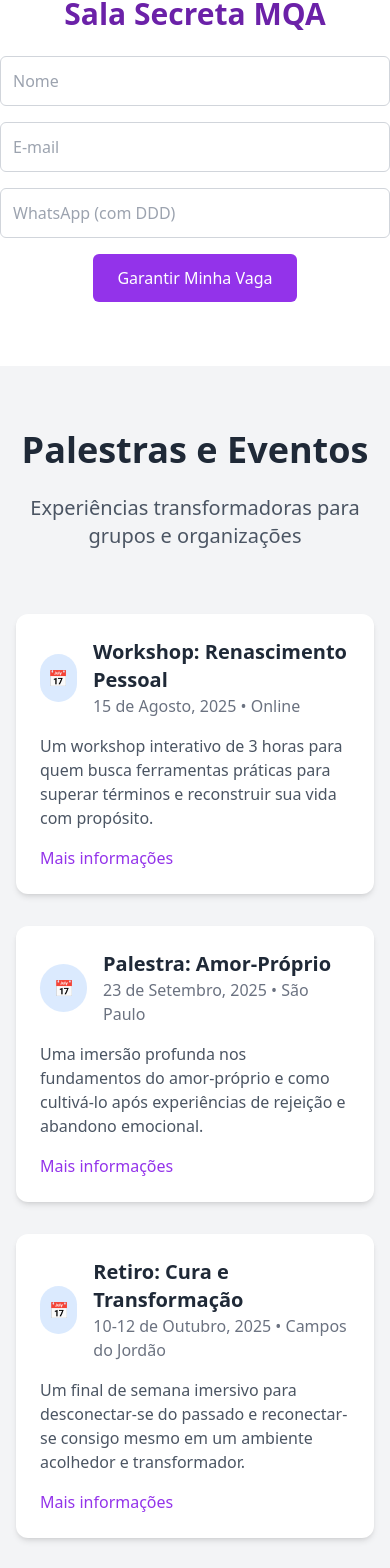
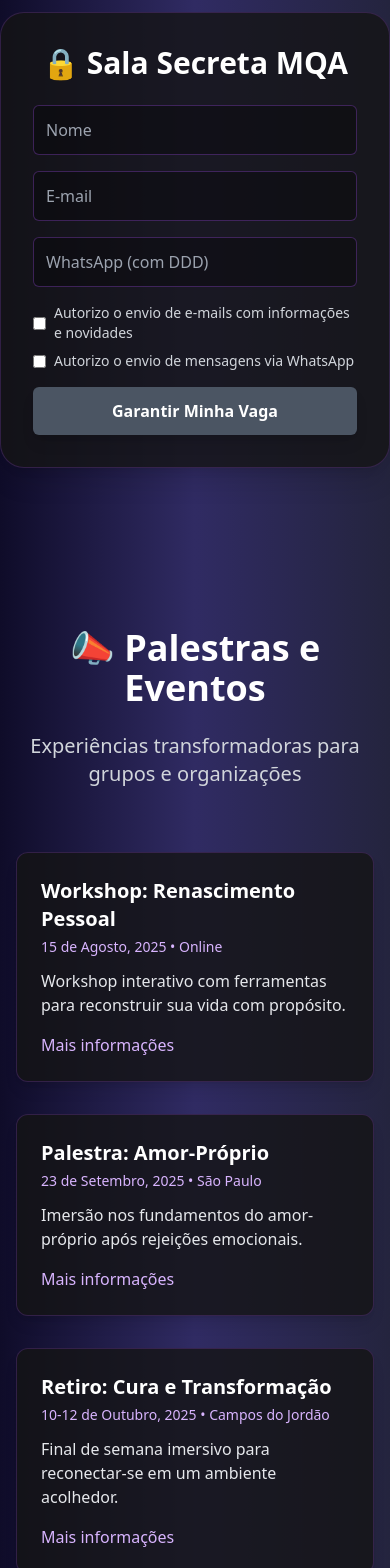
Before and after one commit to MarioAquila01/mqa, a React (Vite) app: page / in a window 390 px wide. Shown: the part 6005-7573 px from the top of the page. Built offline with nearby package versions, Linux system fonts and the light colour scheme.

Commit message:
Atualiza componentes e integra formulário de palestras com API

```diff
--- a/package.json
+++ b/package.json
@@ -11,8 +11,10 @@
   },
   "dependencies": {
     "axios": "^1.10.0",
+    "framer-motion": "^12.23.3",
     "react": "^19.1.0",
     "react-dom": "^19.1.0",
+    "react-icons": "^5.5.0",
     "react-router-dom": "^7.6.3",
     "react-scroll": "^1.9.3"
   },
--- a/src/components/Palestras.jsx
+++ b/src/components/Palestras.jsx
@@ -1,138 +1,163 @@
-// ============================
-// 📄 src/components/Palestras.jsx
-// ============================
-
-import React from 'react';
+import React, { useState } from 'react';
+import { motion } from 'framer-motion';
+import { sendContato } from '../services/api';
 
 const Palestras = () => {
+  const [formData, setFormData] = useState({
+    nome: '',
+    email: '',
+    telefone: '',
+    evento: '',
+    mensagem: ''
+  });
+  const [isSubmitting, setIsSubmitting] = useState(false);
+  const [success, setSuccess] = useState(false);
+  const [error, setError] = useState('');
+
+  const handleChange = (e) => {
+    setFormData({ ...formData, [e.target.name]: e.target.value });
+  };
+
+  const handleSubmit = async (e) => {
+    e.preventDefault();
+    setIsSubmitting(true);
+    setError('');
+    setSuccess(false);
+
+    try {
+      await sendContato(formData);
+      setSuccess(true);
+      setFormData({
+        nome: '',
+        email: '',
+        telefone: '',
+        evento: '',
+        mensagem: ''
+      });
+    } catch (err) {
+      setError('Erro ao enviar mensagem. Tente novamente.');
+    } finally {
+      setIsSubmitting(false);
+    }
+  };
+
   return (
-    <section id="palestras" className="py-16 bg-gray-100">
-      <div className="container mx-auto px-4">
-        <h2 className="text-4xl font-bold text-center mb-6 text-gray-800">Palestras e Eventos</h2>
-        <p className="text-xl text-center text-gray-600 mb-16 max-w-3xl mx-auto">
-          Experiências transformadoras para grupos e organizações
-        </p>
+    <section id="palestras" className="py-20 bg-gradient-to-r from-[#0f0c29] via-[#302b63] to-[#24243e] text-white">
+      <div className="max-w-7xl mx-auto px-4">
+        <motion.div
+          initial={{ opacity: 0, y: 40 }}
+          whileInView={{ opacity: 1, y: 0 }}
+          viewport={{ once: true }}
+          transition={{ duration: 0.8 }}
+        >
+          <h2 className="text-4xl font-bold text-center mb-6">📣 Palestras e Eventos</h2>
+          <p className="text-xl text-center text-gray-300 mb-16 max-w-3xl mx-auto">
+            Experiências transformadoras para grupos e organizações
+          </p>
+        </motion.div>
 
+        {/* Cards de eventos */}
         <div className="grid grid-cols-1 md:grid-cols-2 gap-8 max-w-5xl mx-auto mb-16">
-
-          {/* Evento 1 */}
-          <div className="bg-white p-6 rounded-xl shadow-md">
-            <div className="flex items-center mb-4">
-              <div className="w-12 h-12 bg-blue-100 rounded-full flex items-center justify-center mr-4">
-                📅
-              </div>
-              <div>
-                <h3 className="text-xl font-semibold text-gray-800">Workshop: Renascimento Pessoal</h3>
-                <p className="text-gray-500">15 de Agosto, 2025 • Online</p>
-              </div>
-            </div>
-            <p className="text-gray-600 mb-4">
-              Um workshop interativo de 3 horas para quem busca ferramentas práticas para superar términos e reconstruir sua vida com propósito.
-            </p>
-            <a href="#" className="text-purple-600 font-medium hover:underline flex items-center">
-              <span>Mais informações</span>
-            </a>
-          </div>
-
-          {/* Evento 2 */}
-          <div className="bg-white p-6 rounded-xl shadow-md">
-            <div className="flex items-center mb-4">
-              <div className="w-12 h-12 bg-blue-100 rounded-full flex items-center justify-center mr-4">
-                📅
-              </div>
-              <div>
-                <h3 className="text-xl font-semibold text-gray-800">Palestra: Amor-Próprio</h3>
-                <p className="text-gray-500">23 de Setembro, 2025 • São Paulo</p>
-              </div>
-            </div>
-            <p className="text-gray-600 mb-4">
-              Uma imersão profunda nos fundamentos do amor-próprio e como cultivá-lo após experiências de rejeição e abandono emocional.
-            </p>
-            <a href="#" className="text-purple-600 font-medium hover:underline flex items-center">
-              <span>Mais informações</span>
-            </a>
-          </div>
-
-          {/* Evento 3 */}
-          <div className="bg-white p-6 rounded-xl shadow-md">
-            <div className="flex items-center mb-4">
-              <div className="w-12 h-12 bg-blue-100 rounded-full flex items-center justify-center mr-4">
-                📅
-              </div>
-              <div>
-                <h3 className="text-xl font-semibold text-gray-800">Retiro: Cura e Transformação</h3>
-                <p className="text-gray-500">10-12 de Outubro, 2025 • Campos do Jordão</p>
-              </div>
-            </div>
-            <p className="text-gray-600 mb-4">
-              Um final de semana imersivo para desconectar-se do passado e reconectar-se consigo mesmo em um ambiente acolhedor e transformador.
-            </p>
-            <a href="#" className="text-purple-600 font-medium hover:underline flex items-center">
-              <span>Mais informações</span>
-            </a>
-          </div>
-
-          {/* Evento 4 */}
-          <div className="bg-white p-6 rounded-xl shadow-md">
-            <div className="flex items-center mb-4">
-              <div className="w-12 h-12 bg-blue-100 rounded-full flex items-center justify-center mr-4">
-                📅
-              </div>
-              <div>
-                <h3 className="text-xl font-semibold text-gray-800">Palestra Corporativa</h3>
-                <p className="text-gray-500">Agenda Aberta • Presencial ou Online</p>
-              </div>
-            </div>
-            <p className="text-gray-600 mb-4">
-              Palestras personalizadas para empresas sobre resiliência emocional, inteligência emocional e bem-estar no ambiente de trabalho.
-            </p>
-            <a href="#" className="text-purple-600 font-medium hover:underline flex items-center">
-              <span>Solicitar proposta</span>
-            </a>
-          </div>
-
+          {[
+            {
+              title: 'Workshop: Renascimento Pessoal',
+              date: '15 de Agosto, 2025 • Online',
+              desc: 'Workshop interativo com ferramentas para reconstruir sua vida com propósito.',
+            },
+            {
+              title: 'Palestra: Amor-Próprio',
+              date: '23 de Setembro, 2025 • São Paulo',
+              desc: 'Imersão nos fundamentos do amor-próprio após rejeições emocionais.',
+            },
+            {
+              title: 'Retiro: Cura e Transformação',
+              date: '10-12 de Outubro, 2025 • Campos do Jordão',
+              desc: 'Final de semana imersivo para reconectar-se em um ambiente acolhedor.',
+            },
+            {
+              title: 'Palestra Corporativa',
+              date: 'Agenda Aberta • Presencial ou Online',
+              desc: 'Palestras personalizadas sobre inteligência emocional nas empresas.',
+            }
+          ].map((event, i) => (
+            <motion.div
+              key={i}
+              className="bg-[#151515]/80 border border-purple-500/20 rounded-xl p-6 shadow-lg hover:shadow-purple-500/30 transition"
+              initial={{ opacity: 0, y: 30 }}
+              whileInView={{ opacity: 1, y: 0 }}
+              viewport={{ once: true }}
+              transition={{ delay: i * 0.15, duration: 0.6 }}
+            >
+              <h3 className="text-xl font-semibold mb-1 text-white">{event.title}</h3>
+              <p className="text-sm text-purple-300 mb-3">{event.date}</p>
+              <p className="text-gray-200 mb-4">{event.desc}</p>
+              <a href="#" className="text-purple-300 font-medium hover:underline">Mais informações</a>
+            </motion.div>
+          ))}
         </div>
 
-        {/* Formulário de Interesse */}
-        <div className="max-w-3xl mx-auto bg-white rounded-xl shadow-lg p-8">
-          <h3 className="text-2xl font-semibold text-gray-800 mb-6 text-center">Interesse em um evento?</h3>
-          <form className="grid grid-cols-1 md:grid-cols-2 gap-6">
-            <div>
-              <label className="block text-sm font-medium text-gray-700 mb-1">Nome completo</label>
-              <input type="text" className="w-full px-4 py-3 border border-gray-300 rounded-lg focus:outline-none focus:ring-2 focus:ring-purple-600 focus:border-transparent" required />
-            </div>
+        {/* Formulário de interesse */}
+        <div className="max-w-3xl mx-auto bg-[#151515]/80 border border-purple-500/20 rounded-xl shadow-xl p-8">
+          <h3 className="text-2xl font-semibold text-center text-white mb-6">Interesse em um evento?</h3>
 
-            <div>
-              <label className="block text-sm font-medium text-gray-700 mb-1">E-mail</label>
-              <input type="email" className="w-full px-4 py-3 border border-gray-300 rounded-lg focus:outline-none focus:ring-2 focus:ring-purple-600 focus:border-transparent" required />
-            </div>
-
-            <div>
-              <label className="block text-sm font-medium text-gray-700 mb-1">Telefone</label>
-              <input type="tel" className="w-full px-4 py-3 border border-gray-300 rounded-lg focus:outline-none focus:ring-2 focus:ring-purple-600 focus:border-transparent" />
-            </div>
-
-            <div>
-              <label className="block text-sm font-medium text-gray-700 mb-1">Evento de interesse</label>
-              <select className="w-full px-4 py-3 border border-gray-300 rounded-lg focus:outline-none focus:ring-2 focus:ring-purple-600 focus:border-transparent">
-                <option value="">Selecione um evento</option>
-                <option value="workshop">Workshop: Renascimento Pessoal</option>
-                <option value="palestra">Palestra: Amor-Próprio</option>
-                <option value="retiro">Retiro: Cura e Transformação</option>
-                <option value="corporativo">Palestra Corporativa</option>
-                <option value="outro">Outro</option>
-              </select>
-            </div>
-
-            <div className="md:col-span-2">
-              <label className="block text-sm font-medium text-gray-700 mb-1">Mensagem</label>
-              <textarea rows="4" className="w-full px-4 py-3 border border-gray-300 rounded-lg focus:outline-none focus:ring-2 focus:ring-purple-600 focus:border-transparent"></textarea>
-            </div>
-
-            <div className="md:col-span-2">
-              <button type="submit" className="bg-purple-600 text-white font-semibold px-8 py-4 rounded-lg shadow-lg hover:bg-purple-700">
-                Enviar Mensagem
+          <form className="grid grid-cols-1 md:grid-cols-2 gap-6 text-white" onSubmit={handleSubmit}>
+            <input
+              type="text"
+              name="nome"
+              value={formData.nome}
+              onChange={handleChange}
+              placeholder="Nome completo"
+              required
+              className="bg-black/30 p-3 rounded-md border border-purple-500/30"
+            />
+            <input
+              type="email"
+              name="email"
+              value={formData.email}
+              onChange={handleChange}
+              placeholder="E-mail"
+              required
+              className="bg-black/30 p-3 rounded-md border border-purple-500/30"
+            />
+            <input
+              type="tel"
+              name="telefone"
+              value={formData.telefone}
+              onChange={handleChange}
+              placeholder="Telefone"
+              className="bg-black/30 p-3 rounded-md border border-purple-500/30"
+            />
+            <select
+              name="evento"
+              value={formData.evento}
+              onChange={handleChange}
+              className="bg-black/30 p-3 rounded-md border border-purple-500/30"
+            >
+              <option value="">Selecione um evento</option>
+              <option value="Workshop">Workshop: Renascimento Pessoal</option>
+              <option value="Amor-Proprio">Palestra: Amor-Próprio</option>
+              <option value="Retiro">Retiro: Cura e Transformação</option>
+              <option value="Corporativa">Palestra Corporativa</option>
+              <option value="Outro">Outro</option>
+            </select>
+            <textarea
+              name="mensagem"
+              value={formData.mensagem}
+              onChange={handleChange}
+              rows="4"
+              placeholder="Mensagem"
+              className="md:col-span-2 bg-black/30 p-3 rounded-md border border-purple-500/30"
+            />
+            <div className="md:col-span-2 text-center">
+              <button
+                type="submit"
+                disabled={isSubmitting}
+                className="bg-gradient-to-r from-purple-500 via-pink-500 to-red-500 text-white font-semibold px-8 py-3 rounded-full shadow-md hover:brightness-110 transition"
+              >
+                {isSubmitting ? 'Enviando...' : 'Enviar Mensagem'}
               </button>
+              {success && <p className="text-green-400 mt-4">Mensagem enviada com sucesso!</p>}
+              {error && <p className="text-red-400 mt-4">{error}</p>}
             </div>
           </form>
         </div>
--- a/src/components/Podcast.jsx
+++ b/src/components/Podcast.jsx
@@ -1,16 +1,103 @@
 import React from 'react';
+import { motion } from 'framer-motion';
+
+const videoLinks = [
+  'FIEsKy3lu6g',
+  'wyDTBg3eDxE',
+  'AgEUQQRcDgg',
+  'fTKYPeYzysY',
+  'Tc7aYeMvIsE',
+  'v8b6ACttPwk',
+  'oK9ZsHXy6G8',
+  'DPK6BLy2EmQ',
+  'xpc5ohuDd-s',
+];
+
+const fadeUp = {
+  hidden: { opacity: 0, y: 40 },
+  visible: (i = 1) => ({
+    opacity: 1,
+    y: 0,
+    transition: {
+      delay: i * 0.1,
+      duration: 0.6,
+      ease: 'easeOut',
+    },
+  }),
+};
 
 const Podcast = () => (
-  <section id="podcast" className="py-16 bg-white">
-    <div className="container mx-auto px-4 text-center">
-      <h2 className="text-3xl font-bold mb-6 text-purple-800">Podcast MQA</h2>
-      <p className="text-lg mb-8 text-gray-700">
-        Ouça o podcast MQA com Thaís Rosa, onde compartilhamos histórias, dicas e inspirações para mulheres em busca de renovação. Disponível nas principais plataformas.
-      </p>
-      <div className="flex justify-center space-x-4">
-        <a href="#spotify" className="bg-green-500 text-white py-3 px-6 rounded-md hover:bg-green-600">Spotify</a>
-        <a href="#apple-podcasts" className="bg-gray-700 text-white py-3 px-6 rounded-md hover:bg-gray-800">Apple Podcasts</a>
-      </div>
+  <section
+    id="podcast"
+    className="py-20 bg-gradient-to-r from-[#0f0c29] via-[#302b63] to-[#24243e] text-white"
+  >
+    <div className="max-w-7xl mx-auto px-4">
+      <motion.div
+        className="bg-[#151515]/80 border border-purple-500/20 backdrop-blur-xl p-8 md:p-12 rounded-3xl shadow-[0_0_25px_rgba(128,90,213,0.3)] transition-all duration-500"
+        initial="hidden"
+        whileInView="visible"
+        viewport={{ once: true }}
+        variants={fadeUp}
+      >
+        <motion.h2
+          className="text-4xl md:text-5xl font-extrabold mb-6 text-white text-center"
+          initial={{ opacity: 0, y: -30 }}
+          animate={{ opacity: 1, y: 0 }}
+          transition={{ duration: 0.8, ease: 'easeOut' }}
+        >
+          🎧 Podcast MQA
+        </motion.h2>
+
+        <motion.p
+          className="text-lg md:text-xl text-gray-300 mb-10 max-w-3xl mx-auto text-center"
+          variants={fadeUp}
+          custom={0.2}
+        >
+          Toda semana com Thaís Rosa: histórias reais, reflexões profundas e inspiração para mulheres que estão recomeçando.
+          Transforme sua dor em força e siga em frente com o MQA.
+        </motion.p>
+
+        <div className="grid grid-cols-1 sm:grid-cols-2 lg:grid-cols-3 gap-8 mb-12">
+          {videoLinks.map((id, index) => (
+            <motion.div
+              key={index}
+              className="rounded-xl overflow-hidden shadow-lg transform transition duration-300 hover:scale-105 bg-black/80"
+              variants={fadeUp}
+              custom={index * 0.1}
+              initial="hidden"
+              whileInView="visible"
+              viewport={{ once: true }}
+            >
+              <iframe
+                src={`https://www.youtube.com/embed/${id}`}
+                title={`Podcast MQA ${index + 1}`}
+                className="w-full h-64"
+                frameBorder="0"
+                allow="accelerometer; autoplay; clipboard-write; encrypted-media; gyroscope; picture-in-picture"
+                allowFullScreen
+              />
+            </motion.div>
+          ))}
+        </div>
+
+        <motion.div
+          className="text-center"
+          variants={fadeUp}
+          custom={1}
+          initial="hidden"
+          whileInView="visible"
+          viewport={{ once: true }}
+        >
+          <a
+            href="https://www.youtube.com/@melhorqueantesoficial/playlists"
+            target="_blank"
+            rel="noopener noreferrer"
+            className="inline-block bg-gradient-to-r from-purple-500 via-pink-500 to-red-500 text-white px-8 py-3 rounded-full font-semibold shadow-lg hover:brightness-110 hover:scale-105 transition duration-300"
+          >
+            Ver todos os episódios no YouTube
+          </a>
+        </motion.div>
+      </motion.div>
     </div>
   </section>
 );
--- a/src/components/SalaSecreta.jsx
+++ b/src/components/SalaSecreta.jsx
@@ -1,21 +1,15 @@
 import React, { useState } from 'react';
-import api from '../services/api';  // ✅ Caminho certo
+import api from '../services/api';
 
 const SalaSecreta = () => {
-  const [formData, setFormData] = useState({
-    name: '',
-    email: '',
-    whatsapp: ''
-  });
-
+  const [formData, setFormData] = useState({ name: '', email: '', whatsapp: '' });
+  const [acceptEmail, setAcceptEmail] = useState(false);
+  const [acceptWhatsApp, setAcceptWhatsApp] = useState(false);
   const [error, setError] = useState(null);
   const [isSubmitting, setIsSubmitting] = useState(false);
 
   const handleInputChange = (e) => {
-    setFormData({
-      ...formData,
-      [e.target.name]: e.target.value
-    });
+    setFormData({ ...formData, [e.target.name]: e.target.value });
   };
 
   const handleSubmit = async (e) => {
@@ -29,31 +23,40 @@ const SalaSecreta = () => {
       return;
     }
 
+    if (!acceptEmail || !acceptWhatsApp) {
+      setError('Você precisa aceitar os termos para continuar.');
+      setIsSubmitting(false);
+      return;
+    }
+
     try {
       await api.post('/send/sala-secreta', formData);
       alert('✅ Inscrição realizada com sucesso!');
-      setFormData({ name: '', email: '', whatsapp: '' });  // Limpa o formulário
+      setFormData({ name: '', email: '', whatsapp: '' });
+      setAcceptEmail(false);
+      setAcceptWhatsApp(false);
     } catch (err) {
-      console.error('Erro ao enviar:', err);
-      const errorMessage = err.response?.data?.message || 'Erro ao realizar inscrição. Tente novamente.';
+      const errorMessage = err.response?.data?.message || 'Erro ao realizar inscrição.';
       setError(errorMessage);
     } finally {
       setIsSubmitting(false);
     }
   };
 
+  const canSubmit = acceptEmail && acceptWhatsApp;
+
   return (
-    <section className="py-16 bg-white text-center">
-      <h2 className="text-3xl font-bold mb-6 text-purple-800">Sala Secreta MQA</h2>
-
-      <form onSubmit={handleSubmit} className="max-w-md mx-auto space-y-4">
+    <section className="py-20 bg-gradient-to-r from-[#0f0c29] via-[#302b63] to-[#24243e] text-white">
+      <div className="max-w-md mx-auto bg-[#151515]/80 border border-purple-500/20 rounded-3xl shadow-xl p-8 text-center">
+        <h2 className="text-3xl font-bold mb-6 text-white">🔒 Sala Secreta MQA</h2>
+        <form onSubmit={handleSubmit} className="space-y-4 text-white">
           <input
             type="text"
             name="name"
             placeholder="Nome"
             value={formData.name}
             onChange={handleInputChange}
-          className="w-full p-3 rounded-md border border-gray-300"
+            className="w-full p-3 rounded-md border border-purple-500/30 bg-black/30"
             required
           />
           <input
@@ -62,7 +65,7 @@ const SalaSecreta = () => {
             placeholder="E-mail"
             value={formData.email}
             onChange={handleInputChange}
-          className="w-full p-3 rounded-md border border-gray-300"
+            className="w-full p-3 rounded-md border border-purple-500/30 bg-black/30"
             required
           />
           <input
@@ -71,19 +74,44 @@ const SalaSecreta = () => {
             placeholder="WhatsApp (com DDD)"
             value={formData.whatsapp}
             onChange={handleInputChange}
-          className="w-full p-3 rounded-md border border-gray-300"
+            className="w-full p-3 rounded-md border border-purple-500/30 bg-black/30"
             required
           />
+
+          {/* CHECKBOX TERMOS */}
+          <div className="text-left text-sm text-gray-300 space-y-2">
+            <label className="flex items-center space-x-2">
+              <input
+                type="checkbox"
+                checked={acceptEmail}
+                onChange={() => setAcceptEmail(!acceptEmail)}
+                className="accent-purple-500"
+              />
+              <span>Autorizo o envio de e-mails com informações e novidades</span>
+            </label>
+            <label className="flex items-center space-x-2">
+              <input
+                type="checkbox"
+                checked={acceptWhatsApp}
+                onChange={() => setAcceptWhatsApp(!acceptWhatsApp)}
+                className="accent-purple-500"
+              />
+              <span>Autorizo o envio de mensagens via WhatsApp</span>
+            </label>
+          </div>
+
           <button
             type="submit"
-          disabled={isSubmitting}
-          className="bg-purple-600 text-white py-3 px-6 rounded-md hover:bg-purple-700 disabled:bg-purple-300"
+            disabled={!canSubmit || isSubmitting}
+            className={`w-full py-3 rounded-md font-semibold text-white shadow-lg transition
+              ${canSubmit ? 'bg-gradient-to-r from-purple-500 via-pink-500 to-red-500 hover:brightness-110' : 'bg-gray-600 cursor-not-allowed'}`}
           >
             {isSubmitting ? 'Enviando...' : 'Garantir Minha Vaga'}
           </button>
 
-        {error && <p className="text-red-500 mt-4">{error}</p>}
+          {error && <p className="text-red-400 mt-4">{error}</p>}
         </form>
+      </div>
     </section>
   );
 };
```
Also changed, not shown: src/components/Contato.jsx (+77 -10 lines), src/components/Login.jsx (+10 -24 lines), src/services/api.js (+17 -1 lines), public/assets/img/458183650_122096263916514663_1333870992515452106_n.png (added), 1 other file (tests, documents, lock files or other folders). Lines whose indentation alone changed are shown as unchanged.
